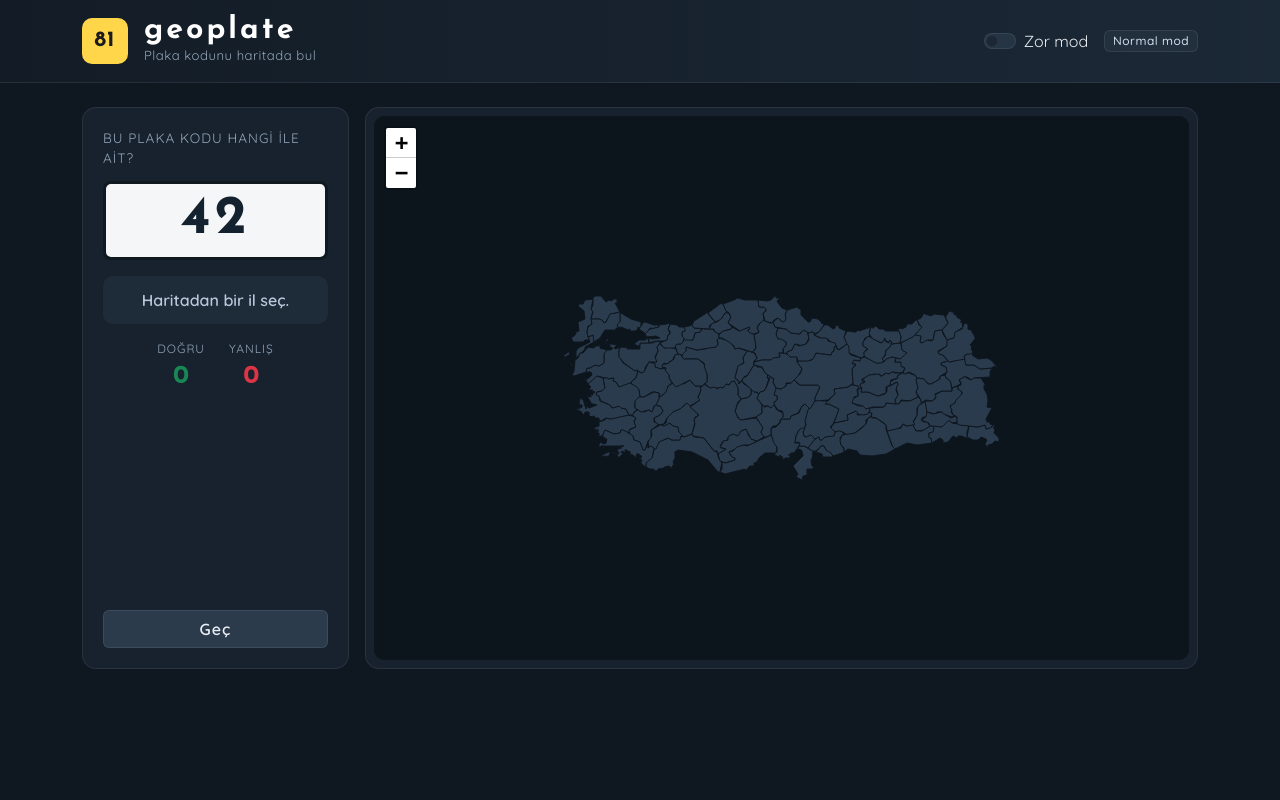
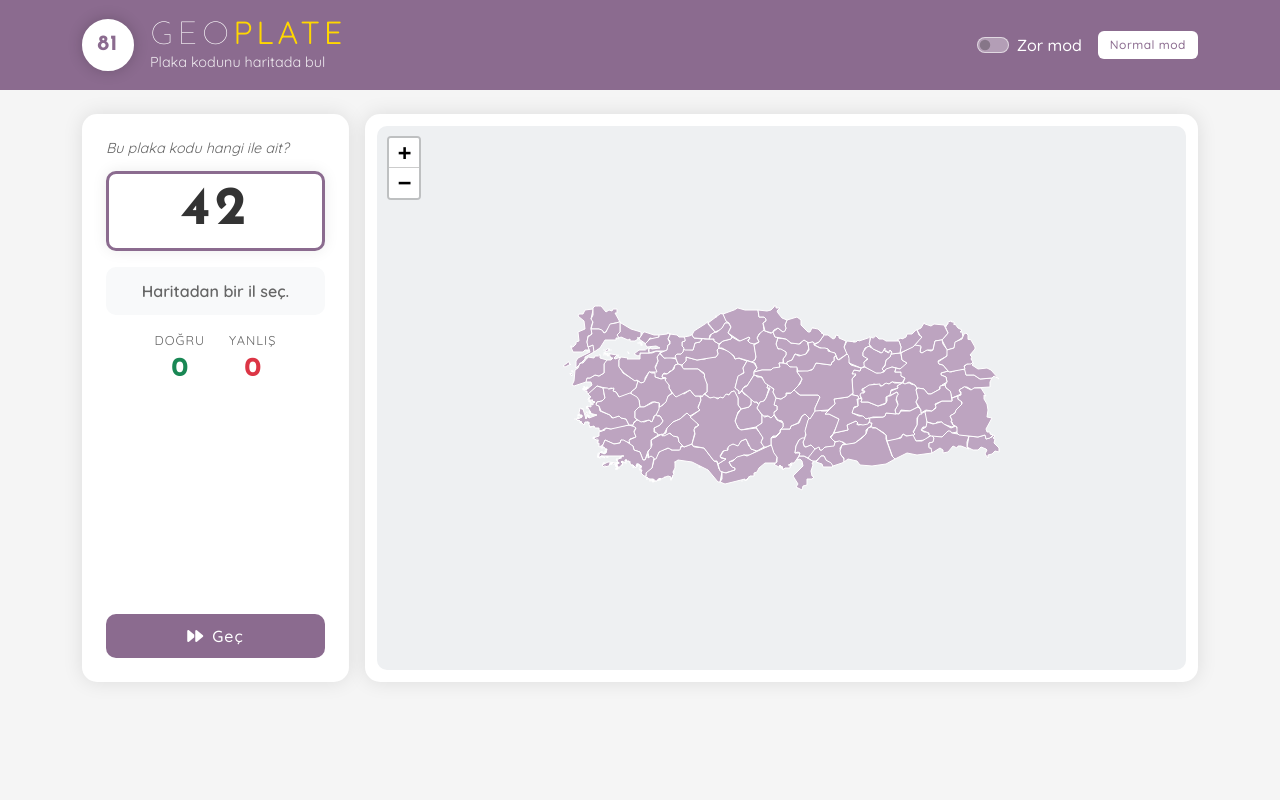
Before and after one commit to dhargan/tunay-django, a Django app: page /geoplate/ in a window 1280 px wide. Run offline with Django 5.2, Linux system fonts and the light colour scheme; data comes from the database, SQL or seed files in the repository.

Commit message:
Update game UI styles and JavaScript logic for improved aesthetics and functionality; modify CSS variables, enhance button styles, and adjust map and tooltip appearances. Update HTML structure for brand title and add Font Awesome icons for better user experience.

```diff
--- a/tunay/geoplate/static/geoplate/css/game.css
+++ b/tunay/geoplate/static/geoplate/css/game.css
@@ -1,32 +1,34 @@
 :root {
-    --geoplate-bg: #0f1720;
-    --geoplate-panel: #17222e;
-    --geoplate-border: rgba(255, 255, 255, 0.08);
-    --geoplate-accent: #ffd54a;
-    --geoplate-province: #2c3e50;
-    --geoplate-province-hover: #3d6ea5;
+    --geoplate-purple: #8b6b8f;
+    --geoplate-purple-soft: #b79cbb;
+    --geoplate-gold: #ffd700;
+    --geoplate-bg: #f5f5f5;
+    --geoplate-map-bg: #eef0f2;
 }
 
 body.geoplate-app {
-    background: var(--geoplate-bg);
-    color: #e9eef4;
-    font-family: 'Quicksand', system-ui, sans-serif;
+    font-family: 'Segoe UI', Tahoma, Geneva, Verdana, sans-serif;
+    background-color: var(--geoplate-bg);
+    color: #333;
     min-height: 100vh;
 }
 
 .geoplate-topbar {
-    background: linear-gradient(90deg, #131c26 0%, #1b2836 100%);
-    border-bottom: 1px solid var(--geoplate-border);
+    background-color: var(--geoplate-purple);
+    padding: 1rem 0;
+    margin-bottom: 1.5rem;
 }
 
 .brand-mark {
-    width: 46px;
-    height: 46px;
+    width: 52px;
+    height: 52px;
     display: grid;
     place-items: center;
-    border-radius: 10px;
-    background: var(--geoplate-accent);
-    color: #1a1a1a;
+    border-radius: 50%;
+    background: #fff;
+    border: 3px solid #fff;
+    box-shadow: 0 0 15px rgba(0, 0, 0, 0.2);
+    color: var(--geoplate-purple);
     font-family: 'Josefin Sans', sans-serif;
     font-weight: 700;
     font-size: 1.35rem;
@@ -36,73 +38,85 @@ body.geoplate-app {
 .brand-title {
     font-family: 'Josefin Sans', sans-serif;
     font-weight: 700;
-    font-size: 1.9rem;
-    letter-spacing: 3px;
+    font-size: 2rem;
+    letter-spacing: 4px;
     line-height: 1;
     color: #fff;
 }
 
+.brand-title .highlight {
+    color: var(--geoplate-gold);
+}
+
 .brand-subtitle {
-    font-size: 0.82rem;
-    color: #93a4b7;
-    letter-spacing: 0.5px;
+    font-family: 'Quicksand', sans-serif;
+    font-size: 0.9rem;
+    color: rgba(255, 255, 255, 0.85);
+}
+
+.mode-switch {
+    font-family: 'Quicksand', sans-serif;
+    color: #fff;
+    font-weight: 500;
 }
 
 .mode-switch .form-check-input {
-    background-color: #263544;
-    border-color: var(--geoplate-border);
+    background-color: rgba(255, 255, 255, 0.35);
+    border-color: rgba(255, 255, 255, 0.6);
+    box-shadow: none;
 }
 
 .mode-switch .form-check-input:checked {
-    background-color: #e0533d;
-    border-color: #e0533d;
+    background-color: var(--geoplate-gold);
+    border-color: var(--geoplate-gold);
 }
 
 .mode-badge {
-    background: #22303e;
-    color: #cfe0f0;
-    border: 1px solid var(--geoplate-border);
+    background: #fff;
+    color: var(--geoplate-purple);
+    font-family: 'Quicksand', sans-serif;
     font-weight: 500;
     letter-spacing: 0.5px;
+    padding: 0.5rem 0.75rem;
 }
 
 .mode-badge.hard {
-    background: #3a1f1c;
-    color: #ffb4a6;
-    border-color: rgba(224, 83, 61, 0.5);
+    background: var(--geoplate-gold);
+    color: #5d4a1f;
 }
 
 .panel {
-    background: var(--geoplate-panel);
-    border: 1px solid var(--geoplate-border);
-    border-radius: 14px;
-    padding: 1.25rem;
+    background: #fff;
+    border-radius: 15px;
+    box-shadow: 0 0 20px rgba(0, 0, 0, 0.1);
+    padding: 1.5rem;
 }
 
 .panel-map {
-    padding: 0.5rem;
+    padding: 0.75rem;
 }
 
 .panel-label {
-    font-size: 0.85rem;
-    color: #93a4b7;
-    text-transform: uppercase;
-    letter-spacing: 1px;
+    font-family: 'Quicksand', sans-serif;
+    font-size: 0.9rem;
+    color: #666;
+    font-style: italic;
 }
 
 .plate {
     margin: 0.75rem 0 1rem;
     padding: 0.6rem 0.5rem;
-    background: #f4f6f8;
-    color: #14212e;
-    border: 3px solid #101820;
-    border-radius: 8px;
+    background: #fff;
+    color: #333;
+    border: 3px solid var(--geoplate-purple);
+    border-radius: 10px;
     font-family: 'Josefin Sans', sans-serif;
     font-weight: 700;
     font-size: 3.4rem;
     line-height: 1;
     text-align: center;
     letter-spacing: 4px;
+    box-shadow: 0 0 15px rgba(0, 0, 0, 0.08);
 }
 
 .feedback {
@@ -112,19 +126,20 @@ body.geoplate-app {
     text-align: center;
     border-radius: 10px;
     padding: 0.6rem;
-    background: #1e2b39;
-    color: #b9c9da;
+    background: #f8f9fa;
+    color: #666;
+    font-family: 'Quicksand', sans-serif;
     font-weight: 600;
 }
 
 .feedback.correct {
-    background: rgba(40, 167, 69, 0.18);
-    color: #7ee2a0;
+    background: #e8f6ec;
+    color: #2e7d32;
 }
 
 .feedback.wrong {
-    background: rgba(220, 53, 69, 0.18);
-    color: #ff9a9a;
+    background: #fdecea;
+    color: #c0392b;
 }
 
 .score-row {
@@ -135,55 +150,75 @@ body.geoplate-app {
 }
 
 .score-label {
-    font-size: 0.75rem;
-    color: #93a4b7;
+    font-family: 'Quicksand', sans-serif;
+    font-size: 0.8rem;
+    color: #666;
     text-transform: uppercase;
     letter-spacing: 1px;
 }
 
 .score-value {
     font-family: 'Josefin Sans', sans-serif;
-    font-size: 1.6rem;
+    font-size: 1.7rem;
     font-weight: 700;
     text-align: center;
 }
 
 .btn-skip {
-    background: #2b3b4c;
-    color: #e9eef4;
-    border: 1px solid var(--geoplate-border);
-    font-weight: 600;
+    background: var(--geoplate-purple);
+    color: #fff;
+    border: none;
+    border-radius: 10px;
+    padding: 0.6rem 1rem;
+    font-family: 'Quicksand', sans-serif;
+    font-weight: 500;
     letter-spacing: 1px;
+    transition: all 0.3s ease;
 }
 
 .btn-skip:hover {
-    background: #35485c;
-    color: #fff;
+    background: #75585a;
+    color: var(--geoplate-gold);
 }
 
 #map {
     height: 68vh;
     min-height: 420px;
     border-radius: 10px;
-    background: #0c141c;
+    background: var(--geoplate-map-bg);
 }
 
 .leaflet-container {
-    background: #0c141c;
+    background: var(--geoplate-map-bg);
     outline: none;
 }
 
 .province-tooltip {
-    background: #101820;
-    border: 1px solid var(--geoplate-accent);
-    color: #ffe89a;
+    background: #fff;
+    border: 1px solid var(--geoplate-purple);
+    border-radius: 8px;
+    color: var(--geoplate-purple);
     font-family: 'Quicksand', sans-serif;
     font-weight: 600;
-    box-shadow: none;
+    box-shadow: 0 0 15px rgba(0, 0, 0, 0.12);
 }
 
 .province-tooltip::before {
-    border-top-color: var(--geoplate-accent);
+    border-top-color: var(--geoplate-purple);
+}
+
+.josefin-sans-txt {
+    font-family: 'Josefin Sans', sans-serif;
+    font-optical-sizing: auto;
+    font-weight: 100;
+    font-style: normal;
+}
+
+.quicksand-txt {
+    font-family: 'Quicksand', sans-serif;
+    font-optical-sizing: auto;
+    font-weight: 400;
+    font-style: normal;
 }
 
 @media (max-width: 991.98px) {
@@ -191,3 +226,13 @@ body.geoplate-app {
         height: 55vh;
     }
 }
+
+@media (max-width: 768px) {
+    .brand-title {
+        font-size: 1.6rem;
+    }
+
+    .panel {
+        padding: 1rem;
+    }
+}
--- a/tunay/geoplate/static/geoplate/js/game.js
+++ b/tunay/geoplate/static/geoplate/js/game.js
@@ -7,14 +7,14 @@
     'use strict';
 
     var STYLE_DEFAULT = {
-        color: '#0f1720',
+        color: '#ffffff',
         weight: 1,
-        fillColor: '#2c3e50',
-        fillOpacity: 0.95
+        fillColor: '#b79cbb',
+        fillOpacity: 0.9
     };
-    var STYLE_HOVER = { fillColor: '#3d6ea5', weight: 2, color: '#ffd54a' };
-    var STYLE_CORRECT = { fillColor: '#28a745', weight: 2, color: '#7ee2a0' };
-    var STYLE_WRONG = { fillColor: '#c0392b', weight: 2, color: '#ff9a9a' };
+    var STYLE_HOVER = { fillColor: '#8b6b8f', weight: 2, color: '#ffd700' };
+    var STYLE_CORRECT = { fillColor: '#4caf50', weight: 2, color: '#2e7d32' };
+    var STYLE_WRONG = { fillColor: '#d9534f', weight: 2, color: '#c0392b' };
 
     var FLASH_MS = 700;
     var NEXT_PLATE_DELAY_MS = 1100;
--- a/tunay/geoplate/templates/geoplate/index.html
+++ b/tunay/geoplate/templates/geoplate/index.html
@@ -5,7 +5,9 @@
     <meta charset="UTF-8">
     <meta name="viewport" content="width=device-width, initial-scale=1.0">
     <title>geoplate — Plaka kodu oyunu</title>
+    <link rel="icon" type="image/x-icon" href="{% static 'favicon.ico' %}">
     <link href="https://cdn.jsdelivr.net/npm/bootstrap@5.3.3/dist/css/bootstrap.min.css" rel="stylesheet">
+    <link rel="stylesheet" href="https://cdnjs.cloudflare.com/ajax/libs/font-awesome/6.0.0/css/all.min.css">
     <link rel="stylesheet" href="https://unpkg.com/leaflet@1.9.4/dist/leaflet.css">
     <link rel="preconnect" href="https://fonts.googleapis.com">
     <link href="https://fonts.googleapis.com/css2?family=Josefin+Sans:wght@100;400;700&family=Quicksand:wght@300..700&display=swap" rel="stylesheet">
@@ -17,7 +19,9 @@
             <div class="d-flex align-items-center gap-3">
                 <div class="brand-mark">81</div>
                 <div>
-                    <h1 class="brand-title mb-0">geoplate</h1>
+                    <h1 class="brand-title mb-0">
+                        <span class="josefin-sans-txt">GEO</span><span class="highlight quicksand-txt">PLATE</span>
+                    </h1>
                     <div class="brand-subtitle">Plaka kodunu haritada bul</div>
                 </div>
             </div>
@@ -51,7 +55,9 @@
                             <div class="score-value text-danger" id="wrongCount">0</div>
                         </div>
                     </div>
-                    <button type="button" class="btn btn-skip mt-auto" id="skipButton">Geç</button>
+                    <button type="button" class="btn btn-skip mt-auto" id="skipButton">
+                        <i class="fas fa-forward me-2"></i>Geç
+                    </button>
                 </div>
             </div>
             <div class="col-12 col-lg-9">
```
